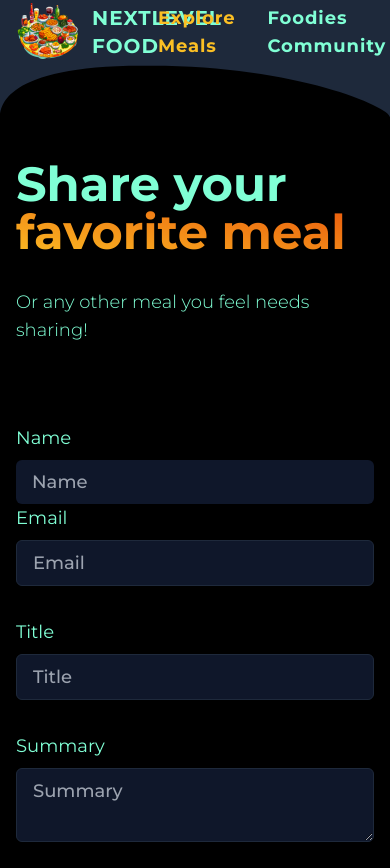
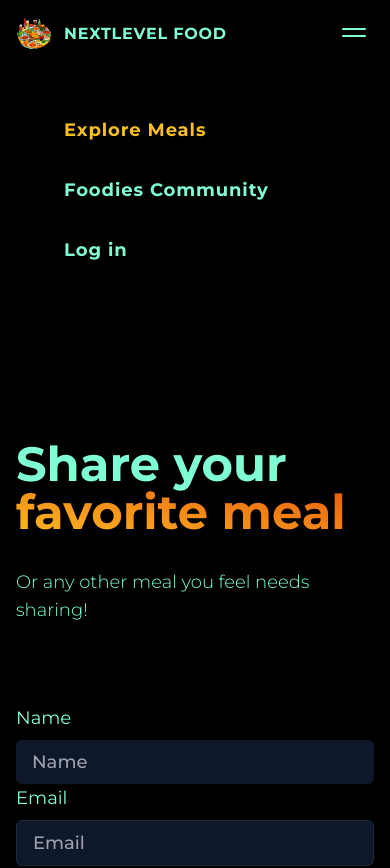
Before and after one commit to wjaqbo/share-menu, a Next.js app: page /meals/share in a window 390 px wide. Shown: the top 868 px of the page. Built offline with nearby package versions, Linux system fonts and the light colour scheme; no server answers.

Commit message:
Header rwd

```diff
--- a/src/components/app-header/app-header-background.tsx
+++ b/src/components/app-header/app-header-background.tsx
@@ -1,6 +1,6 @@
 export default function AppHeaderBackground() {
   return (
-    <div className="absolute left-0 top-full -z-10 w-full rotate-180">
+    <div className="absolute -left-20 top-full -z-10 w-[120%] rotate-180">
       <svg
         className="h-14 w-full"
         data-name="Layer 1"
--- a/src/components/app-header/app-header.tsx
+++ b/src/components/app-header/app-header.tsx
@@ -7,32 +7,64 @@ import NavLink from "./nav-link";
 
 export default function AppHeader() {
   return (
-    <header className="sticky top-0 z-20 bg-slate-800">
-      <div className="mx-auto flex max-w-screen-lg items-center justify-between px-4">
+    <header className="sticky top-0 z-20 bg-black bg-opacity-60 backdrop-blur-xl md:sticky">
+      <div className="mx-auto flex max-w-screen-lg flex-col justify-between px-4 py-4 md:flex-row md:items-center md:py-0">
         <Link
           href="/"
-          className="flex items-center gap-3 text-xl font-bold uppercase tracking-wider"
+          className="flex items-center gap-3 font-bold uppercase tracking-wider md:text-xl"
         >
           <Image
             src={logoImg}
             alt="Aplate with food on it"
-            className="h-16 w-16"
+            className="h-9 w-9 md:h-16 md:w-16"
             priority
           />
           NextLevel Food
         </Link>
-        <nav>
-          <ul className="flex gap-8 text-lg font-bold  tracking-wider">
+        <button className="fixed right-5 top-5 md:hidden">
+          {/* <svg
+            viewBox="0 0 24 24"
+            stroke="currentColor"
+            className="h-8 w-8"
+            version="1.1"
+            xmlns="http://www.w3.org/2000/svg"
+          >
+            <g>
+              <rect height="0.5" width="16" x="0.5" y="10" />
+
+              <rect height="0.5" width="16" x="0.5" y="5" />
+            </g>
+          </svg> */}
+          <svg
+            xmlns="http://www.w3.org/2000/svg"
+            fill="none"
+            viewBox="0 0 24 24"
+            strokeWidth={1.5}
+            stroke="currentColor"
+            className="h-8 w-8"
+          >
+            <path
+              strokeLinecap="round"
+              strokeLinejoin="round"
+              d="M3.75 6.75h16.5M3.75 12h16.5m-16.5"
+            />
+          </svg>
+        </button>
+        <nav className="my-16 ml-12 md:my-0 md:ml-0">
+          <ul className="flex flex-col gap-8 text-lg font-bold tracking-wider md:flex-row">
             <li>
               <NavLink href="/meals">Explore Meals</NavLink>
             </li>
             <li>
               <NavLink href="/community">Foodies Community</NavLink>
             </li>
+            <li>
+              <NavLink href="/login">Log in</NavLink>
+            </li>
           </ul>
         </nav>
       </div>
-      <AppHeaderBackground />
+      {/* <AppHeaderBackground /> */}
     </header>
   );
 }
```
